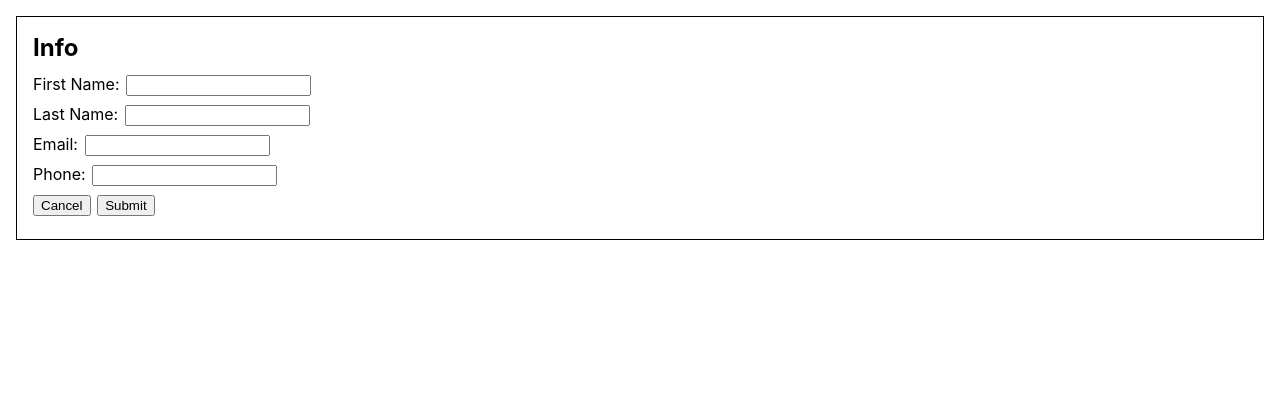
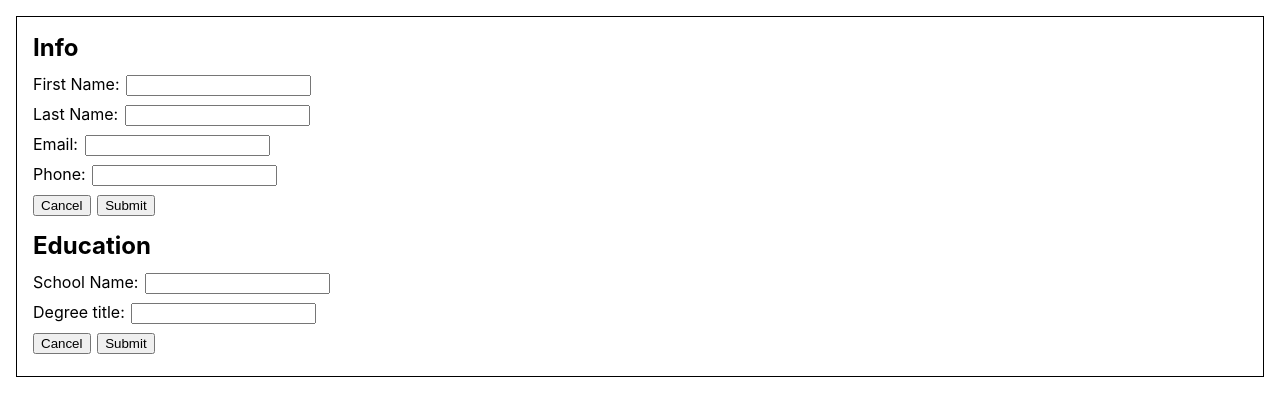
Before and after one commit to rankoliang/cv-project, a React (Create React App) app: page / in a window 1280 px wide. Shown: the top 416 px of the page. Built offline with nearby package versions, Linux system fonts and the light colour scheme.

Commit message:
Add simple education section

```diff
--- a/src/components/education.js
+++ b/src/components/education.js
@@ -1,9 +1,53 @@
 import { Component } from 'react';
+import Form, { InputField } from './form';
 
 class Education extends Component {
   render() {
-    return <div></div>;
+    const {
+      education: { schoolName, title },
+    } = this.props;
+    return (
+      <div>
+        {schoolName}
+        {title}
+        <button onClick={this.props.toggleEdit}>Edit</button>
+      </div>
+    );
+  }
+}
+
+class EducationForm extends Component {
+  constructor(props) {
+    super(props);
+
+    this.state = Object.assign({}, this.props.education);
+
+    this.inputFields = InputField.arrayOf.bind(this, [
+      {
+        id: 'school-name',
+        label: 'School Name:',
+        fields: ['schoolName'],
+        required: true,
+      },
+      {
+        id: 'title',
+        label: 'Degree title:',
+        fields: ['title'],
+        required: true,
+      },
+    ]);
+  }
+
+  render() {
+    const { info, ...props } = this.props;
+
+    return (
+      <Form subject={this.state} {...props}>
+        {this.inputFields()}
+      </Form>
+    );
   }
 }
 
 export default Education;
+export { EducationForm };
--- a/src/components/form.js
+++ b/src/components/form.js
@@ -8,12 +8,23 @@ const StyledForm = styled.form`
     margin: 0;
   }
 
+  input {
+    margin: 0 0.5em;
+  }
+
+  &:not(:first-child) {
+    margin-top: 0.5em;
+  }
+
   *:not(:last-child) {
     margin-bottom: 0.5em;
   }
+`;
 
+const Controls = styled.div`
   input {
-    margin: 0 0.5em;
+    margin-left: 0;
+    margin-right: 0.5em;
   }
 `;
 
@@ -92,10 +103,10 @@ class Form extends Component {
       <StyledForm onSubmit={this.onFormSubmit}>
         <h2>{this.props.title}</h2>
         {this.props.children}
-        <div>
-          <button onClick={this.onFormCancel}>Cancel</button>
+        <Controls>
+          <input type="button" onClick={this.onFormCancel} value="Cancel" />
           <input type="submit" value="Submit" />
-        </div>
+        </Controls>
       </StyledForm>
     );
   }
--- a/src/components/resume.js
+++ b/src/components/resume.js
@@ -2,6 +2,7 @@ import { Component } from 'react';
 import InfoForm from './info-form';
 import Info from './info';
 import Education from './education';
+import { EducationForm } from './education';
 import styled from 'styled-components';
 
 const StyledResume = styled.div`
@@ -30,6 +31,7 @@ class Resume extends Component {
       },
       isEditing: {
         info: true,
+        education: true,
       },
     };
 
@@ -56,8 +58,9 @@ class Resume extends Component {
   }
 
   render() {
-    const { info, isEditing } = this.state;
+    const { education, info, isEditing } = this.state;
     const InfoComponent = isEditing.info ? InfoForm : Info;
+    const EducationComponent = isEditing.education ? EducationForm : Education;
 
     return (
       <StyledResume>
@@ -67,7 +70,12 @@ class Resume extends Component {
           toggleEdit={this.toggleEdit('info')}
           submitForm={this.submitForm('info')}
         />
-        <Education />
+        <EducationComponent
+          title={'Education'}
+          education={education}
+          toggleEdit={this.toggleEdit('education')}
+          submitForm={this.submitForm('education')}
+        />
       </StyledResume>
     );
   }
```
